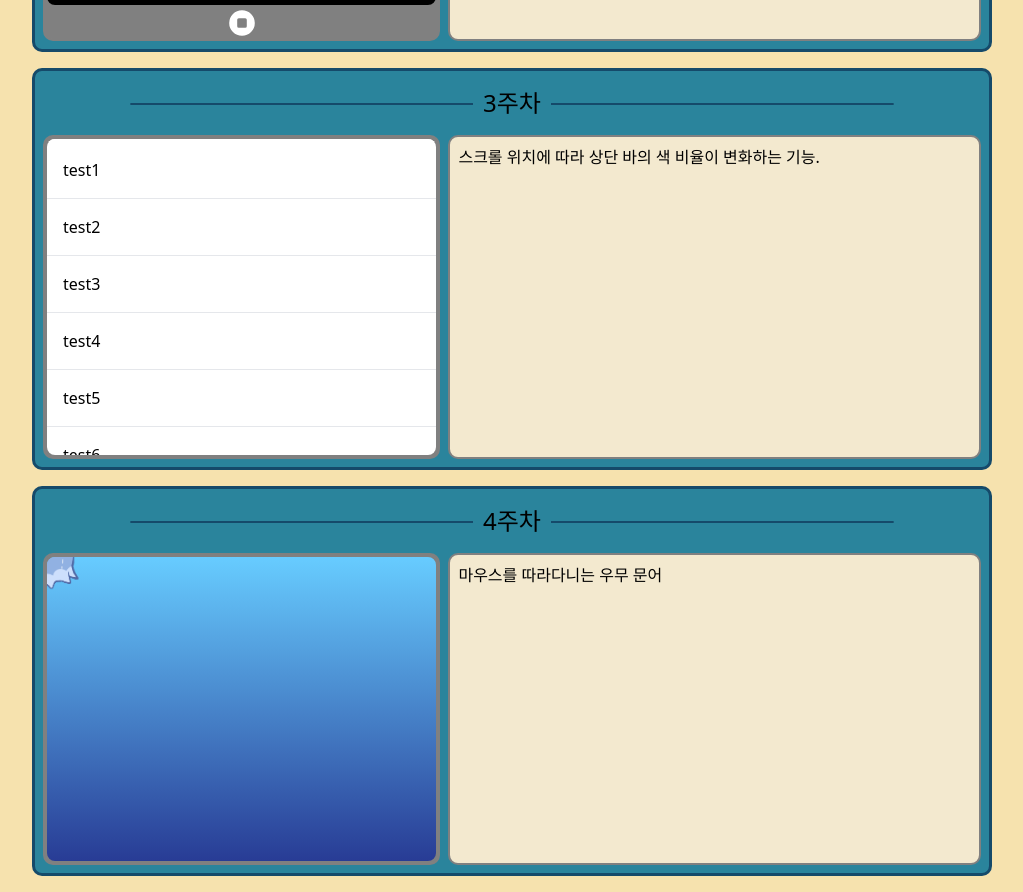
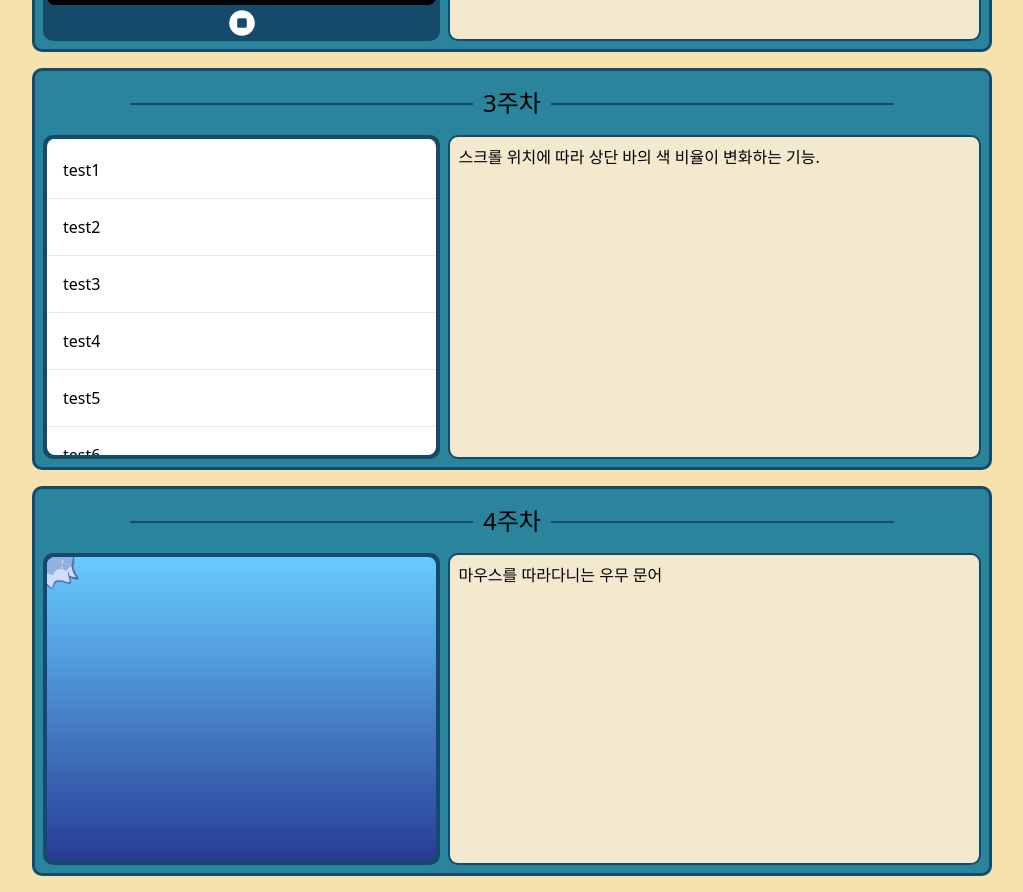
Before and after one commit to amaran-th/frontPortfolioProject, a React (Create React App) app: page /Song in a window 1280 px wide. Shown: the part 820-1712 px from the top of the page, without its empty margins (128-1151 px from the left). Built offline with nearby package versions, Linux system fonts and the light colour scheme.

Commit message:
amaran-th)css 파일 통합 및 오류 수정

```diff
--- a/src/page/Song/Projects/Aproject.jsx
+++ b/src/page/Song/Projects/Aproject.jsx
@@ -1,7 +1,6 @@
 import React, { useState } from 'react'
 
 //local
-import './project.css'
 import './Aproject.css'
 
 const Aproject = () => {
--- a/src/page/Song/Projects/Bproject.jsx
+++ b/src/page/Song/Projects/Bproject.jsx
@@ -1,7 +1,6 @@
 import React, { useState } from 'react'
 
 //local
-import './project.css'
 import './Bproject.css'
 
 const Bproject = () => {
--- a/src/page/Song/Projects/Cproject.jsx
+++ b/src/page/Song/Projects/Cproject.jsx
@@ -1,7 +1,6 @@
 import React, { useEffect, useState } from 'react'
 
 //local
-import './project.css'
 import './Cproject.css'
 
 const example = [
--- a/src/page/Song/Projects/Dproject.jsx
+++ b/src/page/Song/Projects/Dproject.jsx
@@ -1,28 +1,29 @@
-import React, { useState } from 'react'
+import React, { useEffect, useState } from 'react'
 
 //local
-import './project.css'
 import './Dproject.css'
 
 const Dproject = () => {
   //const oomooSize = 25 // document.getElementById('oomoo').offsetWidth / 2
-  const container = document.getElementById('content4')
-  const oomoo = document.getElementById('oomoo')
+
+  useEffect(() => {}, [])
 
   const handleMouse = e => {
-    oomoo.style.top = e.clientY - container.getBoundingClientRect().top + 'px'
+    document.getElementById('oomoo').style.top =
+      e.clientY -
+      document.getElementById('content4').getBoundingClientRect().top +
+      'px'
     //현재 보이는 스크린 기준 마우스 위치-현재 보이는 스크린 기준 박스 위치(top)
-    oomoo.style.left = e.clientX - container.getBoundingClientRect().left + 'px'
+    document.getElementById('oomoo').style.left =
+      e.clientX -
+      document.getElementById('content4').getBoundingClientRect().left +
+      'px'
   }
   return (
     <>
       <div class="main">
         <div class="frame">
-          <div
-            class="content content4"
-            id="content4"
-            onMouseMove={e => handleMouse(e)}
-          >
+          <div class="content content4" id="content4" onMouseMove={handleMouse}>
             <img
               id="oomoo"
               src={require('../assets/oomoo.gif')}
--- a/src/page/Song/Projects/project.css
+++ /dev/null
@@ -1,48 +0,0 @@
-.main {
-  min-height: 20em;
-  display: grid;
-  gap: 0.5em;
-  grid-template-columns: repeat(7, minmax(0, 1fr));
-  padding: 0 0.5em 0.5em 0.5em;
-}
-.frame {
-  border: 2px solid gray;
-  background-color: gray;
-  border-radius: 10px;
-  display: flex;
-  flex-direction: column;
-  grid-column: span 3 / span 3;
-}
-.content {
-  border: 2px solid gray;
-  border-radius: 10px;
-  height: 100%;
-}
-.stop {
-  margin: 0 auto;
-  display: inline-block;
-  width: fit-content;
-  color: white;
-}
-.description {
-  border: 2px solid gray;
-  border-radius: 10px;
-  grid-column: span 4 / span 4;
-  background-color: rgb(243, 233, 207);
-  padding: 0.5em;
-}
-
-@media (max-width: 600px) {
-  /*md*/
-  .main {
-    display: flex;
-    flex-direction: column;
-  }
-  .content {
-    min-height: 20em;
-  }
-  .description {
-    overflow-y: auto;
-    min-height: 20em;
-  }
-}
--- a/src/page/Song/song.css
+++ b/src/page/Song/song.css
@@ -54,6 +54,56 @@
   padding: 0 10px;
 }
 
+.frame {
+  border: 2px solid var(--point-color);
+  background-color: var(--point-color);
+  border-radius: 10px;
+  display: flex;
+  flex-direction: column;
+  grid-column: span 3 / span 3;
+}
+.content {
+  border: 2px solid var(--point-color);
+  border-radius: 10px;
+  height: 100%;
+}
+.stop {
+  margin: 0 auto;
+  display: inline-block;
+  width: fit-content;
+  color: white;
+}
+.description {
+  border: 2px solid var(--point-color);
+  border-radius: 10px;
+  grid-column: span 4 / span 4;
+  background-color: rgb(243, 233, 207);
+  padding: 0.5em;
+}
+
+.main {
+  min-height: 20em;
+  display: grid;
+  gap: 0.5em;
+  grid-template-columns: repeat(7, minmax(0, 1fr));
+  padding: 0 0.5em 0.5em 0.5em;
+}
+
+/*모바일 UI*/
+@media (max-width: 600px) {
+  /*md*/
+  .main {
+    display: flex;
+    flex-direction: column;
+  }
+  .content {
+    min-height: 20em;
+  }
+  .description {
+    overflow-y: auto;
+    min-height: 20em;
+  }
+}
 /*스크롤바 ui*/
 :root::-webkit-scrollbar {
   width: 10px;
```
